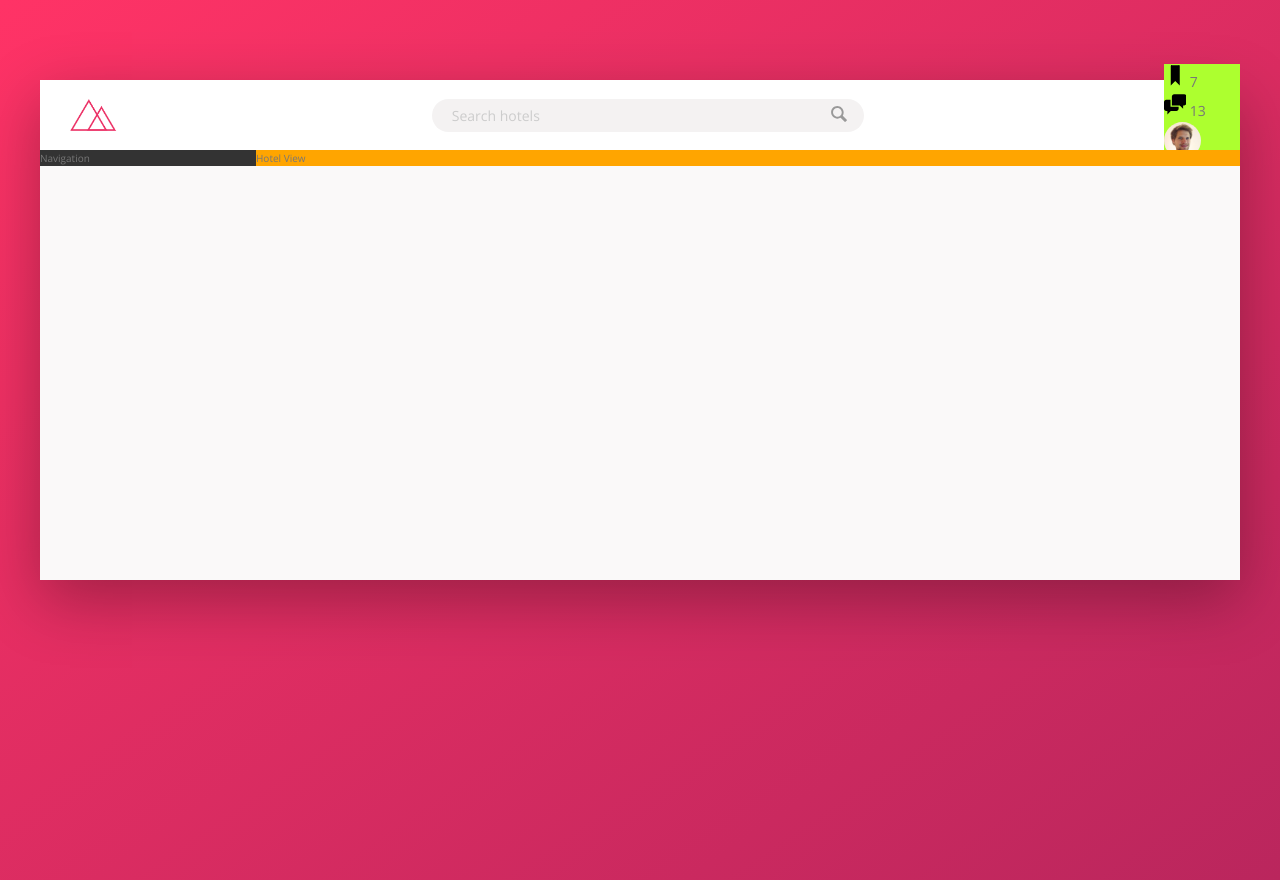
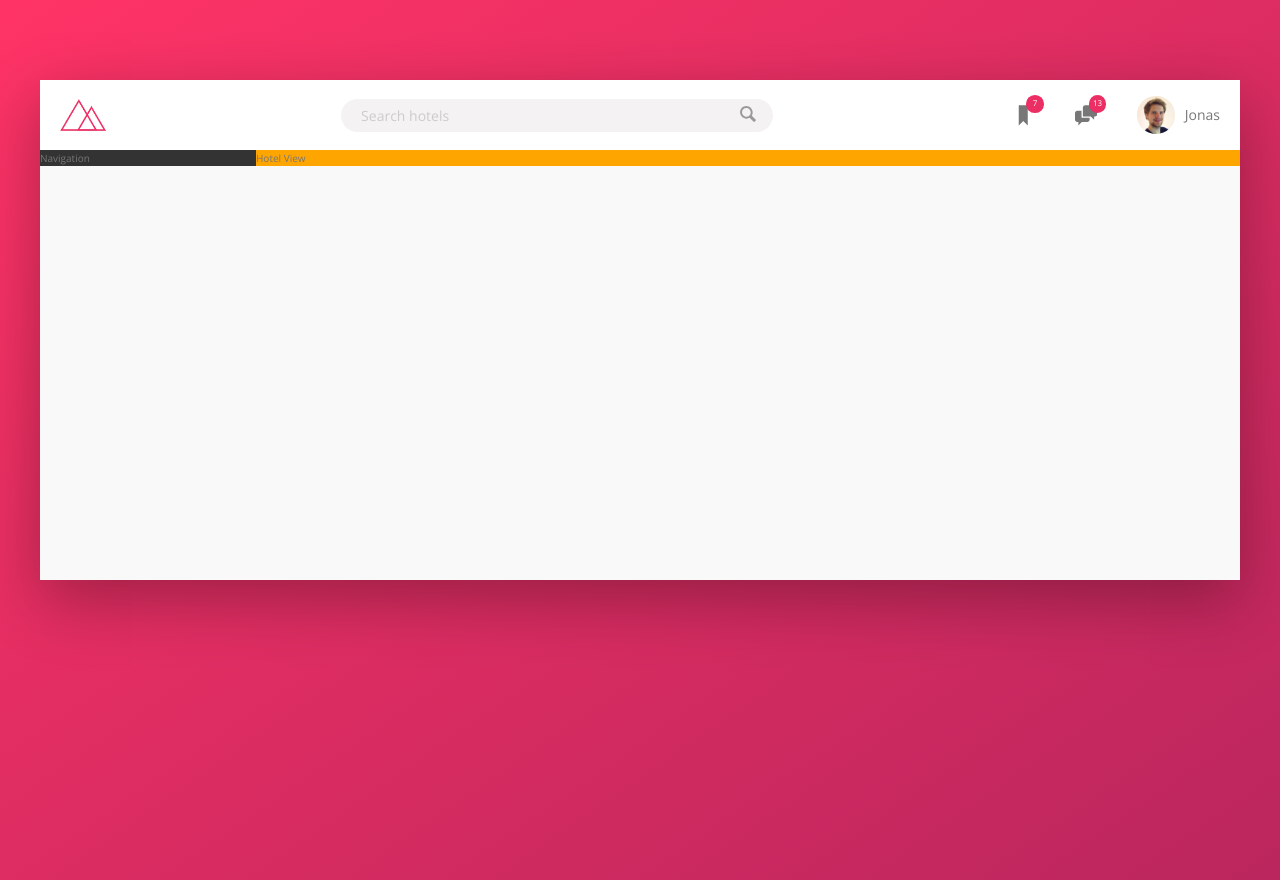
Before and after one commit to boaborn/Trillo, a website: page index.html in a window 1280 px wide. Drawn offline with nearby package versions, Linux system fonts and the light colour scheme.

Commit message:
finish header

```diff
--- a/sass/_components.scss
+++ b/sass/_components.scss
@@ -1,6 +1,6 @@
 .logo {
   height:3.25rem;
-  margin-left: 3rem;
+  margin-left: 2rem;
 }
 
 
@@ -60,18 +60,48 @@
 
 
 .user-nav {
-  background-color: greenyellow;
+  align-self: stretch;
+  display:flex;
+  align-items: center;
+
+  & > * { //all direct children
+    padding:0 2rem;
+    cursor: pointer;
+    height: 100%;
+    display: flex;
+    align-items: center;
+
+  }
+
+  & > *:hover {
+    background-color: var(--color-grey-light-2);
+  }
+
   &__icon-box {
-
+    position: relative;
   }
 
   &__icon {
     height:2.25rem;
     width: 2.25rem;
+    fill: var(--color-grey-dark-2);
+
   }
 
   &__notification {
+    font-size: .8rem;
+    height: 1.75rem;
+    width: 1.75rem;
+    border-radius: 50%;
+    background-color: var(--color-primary);
+    color:#fff;
+    position: absolute;
+    top: 1.5rem;
+    right: 1.1rem;
 
+    display:flex;
+    justify-content: center;
+    align-items: center;
   }
 
   &__user{
@@ -81,6 +111,7 @@
   &__user-photo {
     height:3.75rem;
     border-radius: 50%;
+    margin-right: 1rem;
   }
 
   &__user-name {
```
Also changed, not shown: css/style.css.
